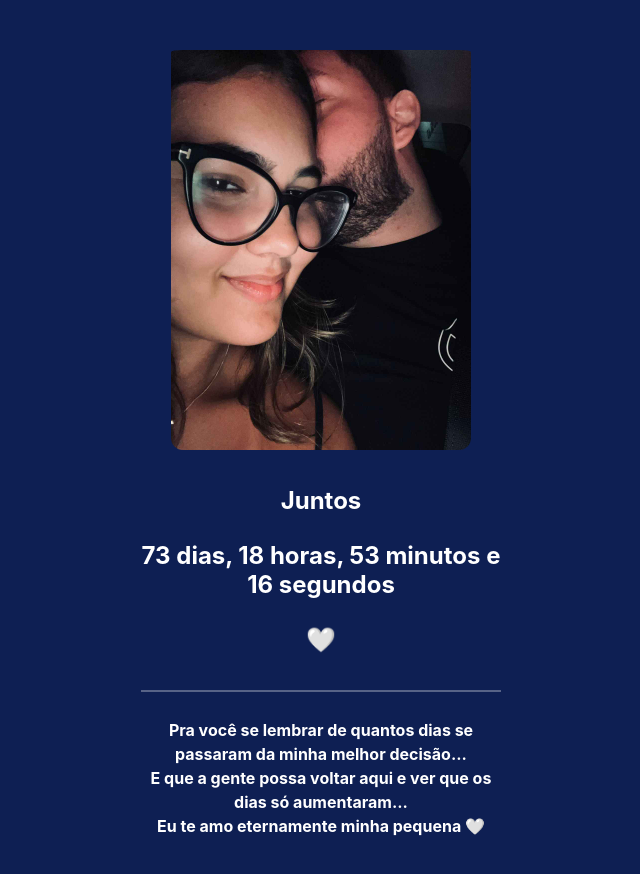
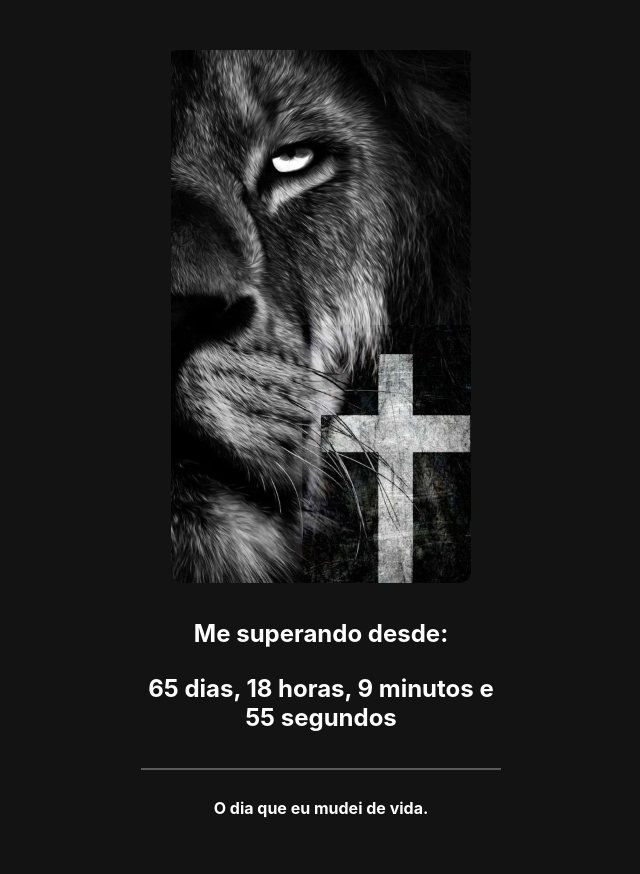
Before and after one commit to SitesApaixonados/SiteSuperacao, a plain HTML site: page index.html in a window 1280 px wide. Shown: the whole page, without its empty margins (319-959 px from the left). Drawn offline with Linux system fonts and the light colour scheme.

Commit message:
mudando tudo

```diff
--- a/index.html
+++ b/index.html
@@ -3,23 +3,22 @@
 <head>
     <meta charset="UTF-8">
     <meta name="viewport" content="width=device-width, initial-scale=1.0">
-    <title>Leitão o grande apaixonado</title>
+    <title>Leitão, A redenção</title>
     <link rel="stylesheet" href="style.css">
 
 </head>
 <body>
     <div class="container">
         <div id="imagem">
-            <img src="leitao_amador.jpg">
+            <img src="leitao_amador.png">
         </div>
-        <h2>Juntos</h2>
+        <h2>Me superando desde:</h2>
         <div id="tempo">
             <h2 id="tempo"></h2>
         </div>
-        <h2>&#129293;</h2>
         <hr>
         <div id="mensagem">
-            <p>Pra você se lembrar de quantos dias se passaram da minha melhor decisão...<br>E que a gente possa voltar aqui e ver que os dias só aumentaram...<br>Eu te amo eternamente minha pequena &#129293;</p>
+            <p>O dia que eu mudei de vida.</p>
         </div>
     </div>
     <script src="script.js"></script>
--- a/script.js
+++ b/script.js
@@ -10,7 +10,7 @@ function tempoPassado(data) {
     return `${dias} dias, ${horas} horas, ${minutos} minutos e ${segundos} segundos`;
 }
 
-const data = new Date(2025, 0, 23, 20, 1, 39);
+const data = new Date(2025, 0, 31, 20, 45, 0);
 console.log(tempoPassado(data));
 
 function atualizarTempo() {
--- a/style.css
+++ b/style.css
@@ -9,7 +9,7 @@ body {
     justify-content: center;
     align-items: center;
     min-height: 100vh;
-    background-color: #0e1f53;
+    background-color: #131313;
     font-family: -apple-system, BlinkMacSystemFont, sans-serif;
     text-align: center;
     padding: 20px;
```
Also changed, not shown: leitao_amador.jpg (deleted), leitao_amador.png (added).
